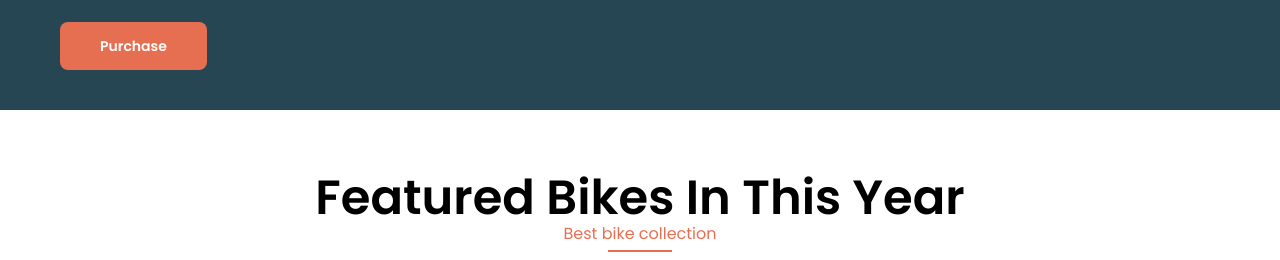
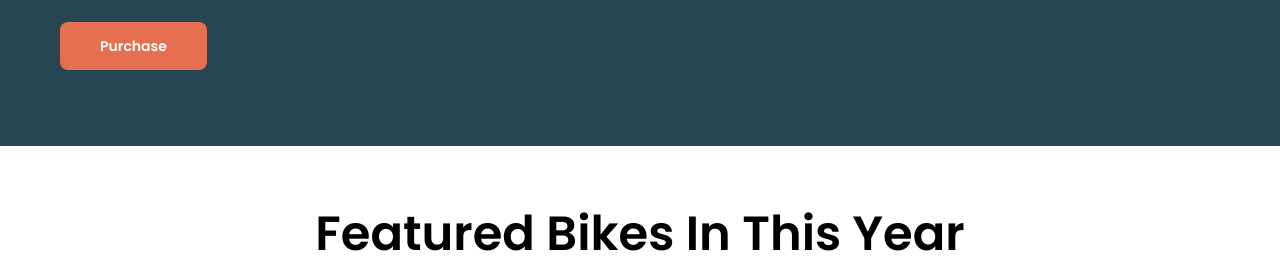
Before and after one commit to Tapos530/biker-zone, a plain HTML site: page index.html in a window 1280 px wide. Shown: the part 278-538 px from the top of the page. Drawn offline with nearby package versions, Linux system fonts and the light colour scheme.

Commit message:
banner section edit

```diff
--- a/index.html
+++ b/index.html
@@ -41,7 +41,7 @@
 </head>
 
 <body class="poppins">
-    <header class="bg-header-bg">
+    <header class="bg-header-bg pb-9">
         <div class="container px-5 mx-auto">
             <nav class="container mx-auto">
                 <div class="navbar lg:justify-end">
```
